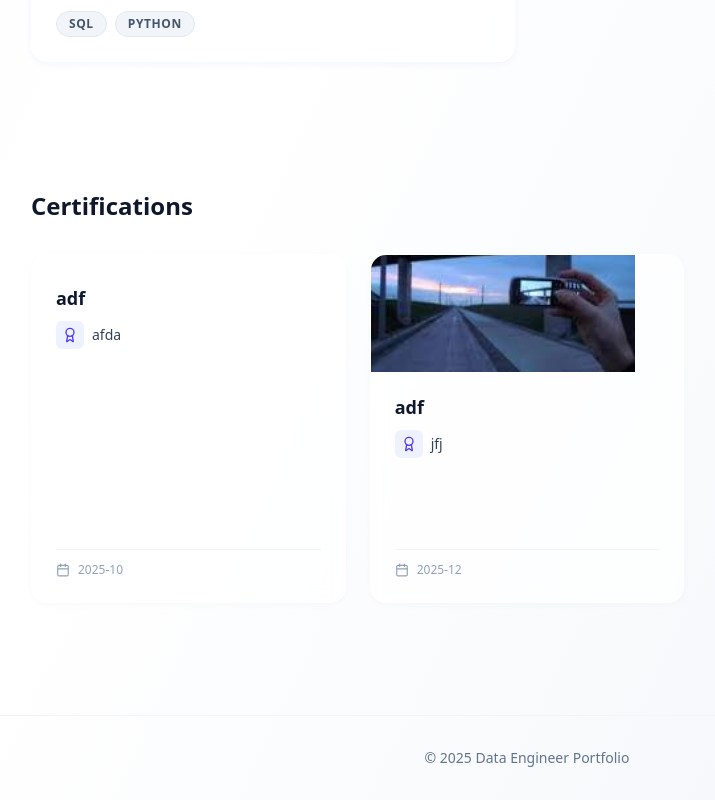
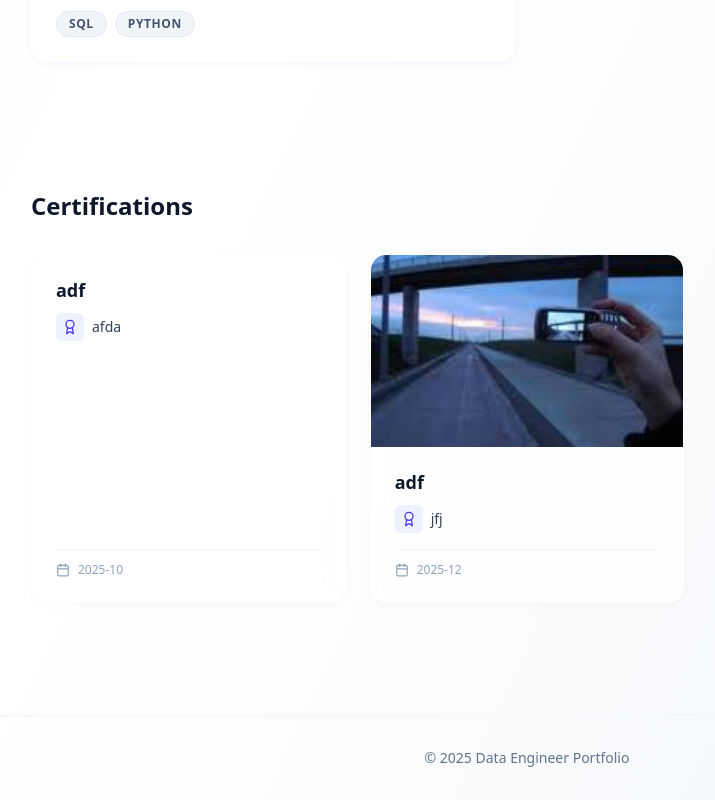
Before and after one commit to Vishesh-1/Portfolio, a Next.js app: page / in a window 1280 px wide. Shown: the part 1873-2673 px from the top of the page, without its empty margins (113-828 px from the left). Built offline with nearby package versions, Linux system fonts and the light colour scheme.

Commit message:
Refactor CertificationCard to standard layout (fix alignment)

```diff
--- a/components/CertificationCard.tsx
+++ b/components/CertificationCard.tsx
@@ -9,9 +9,9 @@ interface CertificationCardProps {
 
 export default function CertificationCard({ certification }: CertificationCardProps) {
   return (
-    <div className="group bg-white/70 backdrop-blur-sm border border-white/50 rounded-2xl p-6 shadow-[0_2px_10px_-3px_rgba(0,0,0,0.05)] hover:shadow-xl hover:-translate-y-1 transition-all duration-300 flex flex-col overflow-hidden">
+    <div className="group bg-white/70 backdrop-blur-sm border border-white/50 rounded-2xl shadow-[0_2px_10px_-3px_rgba(0,0,0,0.05)] hover:shadow-xl hover:-translate-y-1 transition-all duration-300 flex flex-col overflow-hidden">
       {certification.image && (
-        <div className="relative h-48 w-full -mx-6 -mt-6 mb-6 bg-slate-100 overflow-hidden">
+        <div className="relative h-48 w-full bg-slate-100 overflow-hidden">
           <Image
             src={certification.image}
             alt={certification.title}
@@ -20,7 +20,7 @@ export default function CertificationCard({ certification }: CertificationCardPr
           />
         </div>
       )}
-      <div className={`flex flex-col h-full ${!certification.image ? "pt-2" : ""}`}>
+      <div className="flex flex-col flex-grow p-6">
         <div className="flex justify-between items-start mb-3">
           <h3 className="text-lg font-bold text-slate-900 leading-tight group-hover:text-indigo-600 transition-colors pr-4">
             {certification.title}
```
